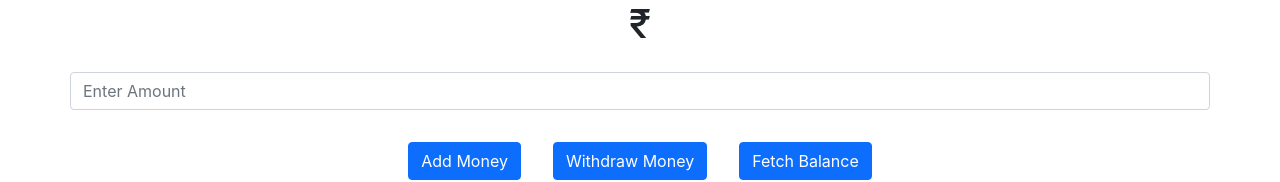
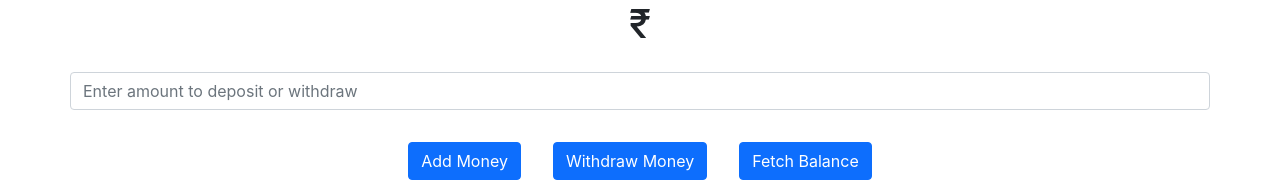
Before and after one commit to tharsh95/BANK, a React (Create React App) app: page / in a window 1280 px wide. Shown: the top 182 px of the page. Built offline with nearby package versions, Linux system fonts and the light colour scheme.

Commit message:
Update Bank.jsx

```diff
--- a/src/Bank.jsx
+++ b/src/Bank.jsx
@@ -36,7 +36,6 @@ const Bank = () => {
                     placeholder="Enter amount to deposit or withdraw"
                     value={amount}
                     onChange={handleChange}
-                    placeholder="Enter Amount"
                 />
             </div>
             <div className="container ">
```
